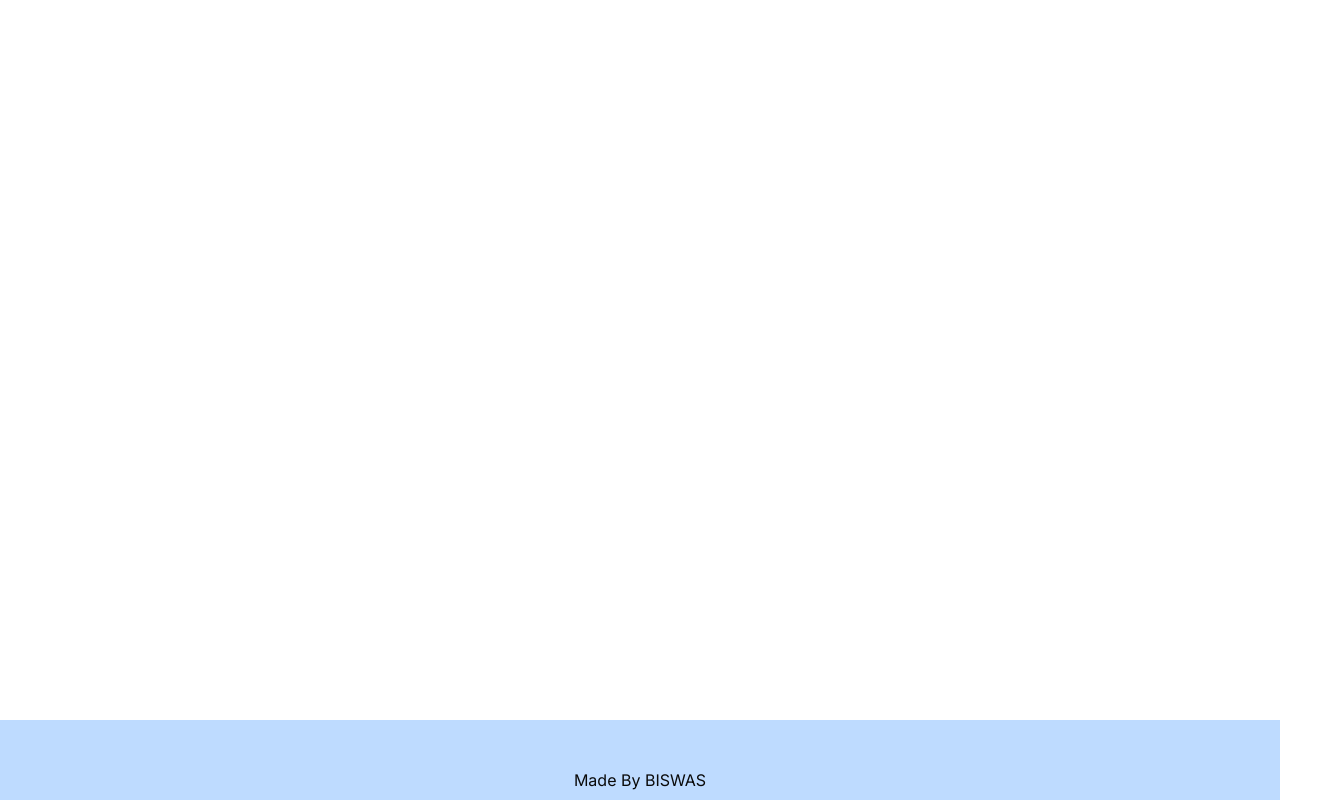
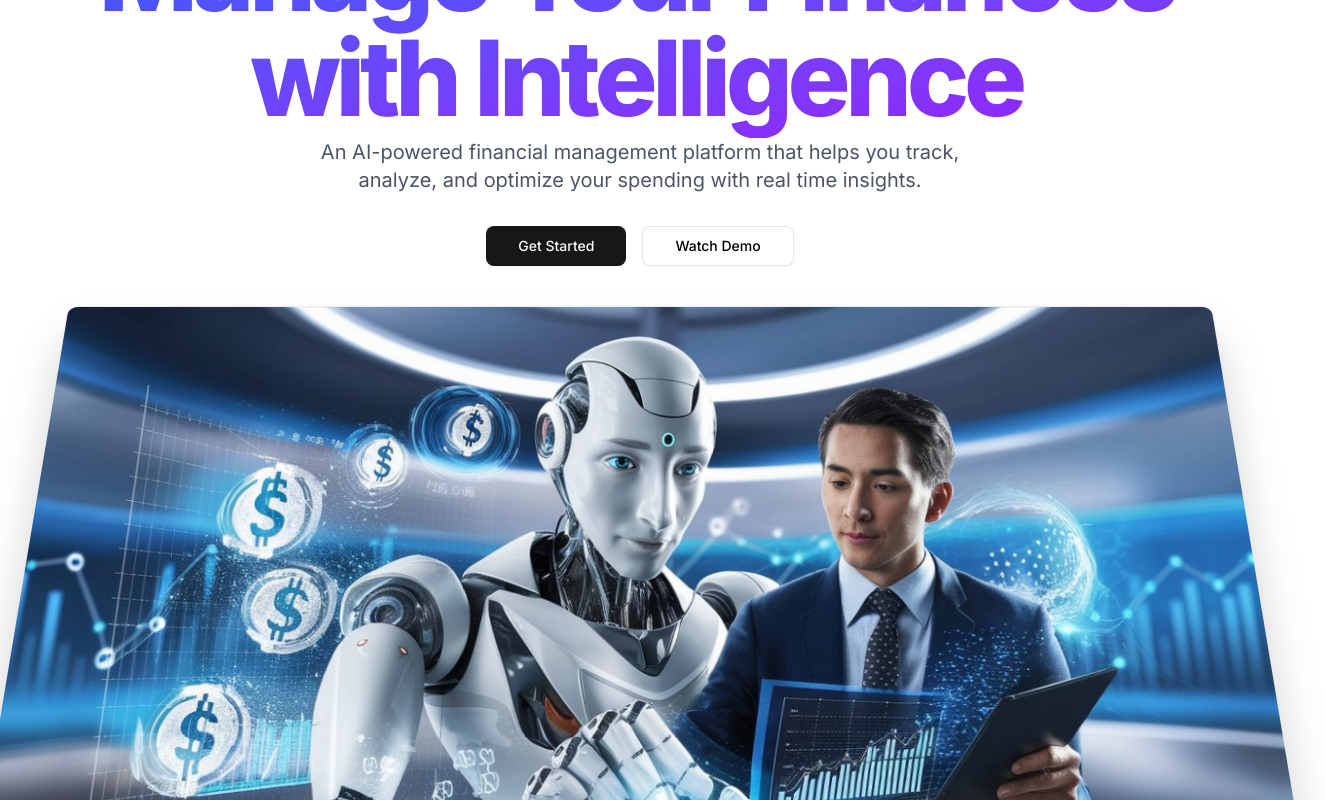
Before and after one commit to aritra0085/welth, a Next.js app: page / in a window 1280 px wide. Shown: the part 240-1040 px from the top of the page, 1326 px wide, since content can reach past the window. Built offline with nearby package versions, Linux system fonts and the light colour scheme; no server answers.

Commit message:
add animations

```diff
--- a/app/globals.css
+++ b/app/globals.css
@@ -45,8 +45,8 @@
 
 :root {
   --radius: 0.625rem;
-  --background: oklch(1 0 0);
-  --foreground: oklch(0.145 0 0);
+  --background: #ffffff;
+  --foreground: #000000;
   --card: oklch(1 0 0);
   --card-foreground: oklch(0.145 0 0);
   --popover: oklch(1 0 0);
@@ -60,9 +60,9 @@
   --accent: oklch(0.97 0 0);
   --accent-foreground: oklch(0.205 0 0);
   --destructive: oklch(0.577 0.245 27.325);
-  --border: oklch(0.922 0 0);
+  --border: #e5e7eb;
   --input: oklch(0.922 0 0);
-  --ring: oklch(0.708 0 0);
+  --ring: #3b82f6;
   --chart-1: oklch(0.646 0.222 41.116);
   --chart-2: oklch(0.6 0.118 184.704);
   --chart-3: oklch(0.398 0.07 227.392);
@@ -120,3 +120,23 @@
     @apply bg-background text-foreground;
   }
 }
+@layer utilities {
+  .gradient-title {
+    @apply bg-gradient-to-br from-blue-600 to-purple-600 font-extrabold tracking-tighter pr-2 pb-2 text-transparent bg-clip-text;
+  }
+}
+
+.hero-image-wrapper {
+  perspective: 1000px;
+
+}
+
+.hero-image{
+  transform: rotateX(15deg) scale(1) ;
+  transition: transform 0.5s ease-out;
+  will-change: transform;
+}
+
+.hero-image.scrolled {
+  transform: rotateX(0deg) scale(1) translate(40px);
+}
--- a/app/page.js
+++ b/app/page.js
@@ -1,7 +1,7 @@
-import { Button } from "@/components/ui/button";
+import HeroSection from "@/components/ui/hero";
 
 export default function Home() {
   return <div className="mt-40">
-    <Button variant="destructive">hello first time</Button>
+    <HeroSection />
   </div>
 }
--- /dev/null
+++ b/app/tailwind.config.js
@@ -0,0 +1,18 @@
+/** @type {import('tailwindcss').Config} */
+module.exports = {
+  content: [
+    "./app/**/*.{js,ts,jsx,tsx}",
+    "./components/**/*.{js,ts,jsx,tsx}",
+  ],
+  theme: {
+    extend: {
+      colors: {
+        background: "var(--background)",
+        foreground: "var(--foreground)",
+        border: "var(--border)",
+        ring: "var(--ring)",
+      },
+    },
+  },
+  plugins: [],
+};
--- a/components/ui/header.jsx
+++ b/components/ui/header.jsx
@@ -2,7 +2,7 @@ import { SignedIn, SignedOut, SignInButton, SignUpButton, UserButton } from "@cl
 import Image from "next/image";
 import Link from "next/link";
 import { Button } from "./button";
-import { LayoutDashboard } from "lucide-react";
+import { LayoutDashboard, PenBox } from "lucide-react";
 
 const Header = () => {
   return (
@@ -16,12 +16,20 @@ const Header = () => {
       className="h-12 w-auto object-contain"
       />
       </Link>
-      <div>
-        <SignedIn>
-          <Link href={"/dashboard"}>
-            <Button variant="outline">
-              <LayoutDashboard size={18}/>
-              <span>Dashboard</span>
+      <div className="flex items-center space-x-4">
+            <SignedIn>
+              <Link href="/dashboard" className="text-gray-600 hover:text-blue-600 flex items-center gap-2">
+              <Button variant="outline">
+                <LayoutDashboard size={18} />
+                <span className="hidden md:inline">Dashboard</span>
+              </Button>
+            </Link>
+
+
+          <Link href={"/transaction/create"}>
+            <Button className="flex item-center gap-2">
+              <PenBox size={18}/>
+              <span className="hidden md:inline">Add Transaction</span>
             </Button>
           </Link>
         </SignedIn>
@@ -32,7 +40,13 @@ const Header = () => {
         </SignInButton>
       </SignedOut>
       <SignedIn>
-        <UserButton />
+        <UserButton
+         appearance={{
+           elements: {
+            avatarBox: "w-10 h-10",
+          },
+        }}
+      />
       </SignedIn>
       </div>
       </nav>
--- /dev/null
+++ b/components/ui/hero.jsx
@@ -0,0 +1,68 @@
+"use client"
+
+import Link from "next/link";
+import { Button } from "./button";
+import Image from "next/image";
+import { useEffect, useRef } from "react";
+
+const HeroSection = () => {
+
+    const imageRef = useRef()
+
+    useEffect(() =>{
+        const imageElement = imageRef.current;
+
+        const handleScroll=()=>{
+            const scrollPosition = window.scrollY;
+            const scrollThreshold = 100;
+
+            if (scrollPosition>scrollThreshold){
+                imageElement.classList.add("scrolled");
+
+            }else{
+                imageElement.classList.remove("scrolled");
+            }
+        };
+
+        window.addEventListener("scroll",handleScroll)
+
+        return () => window.removeEventListener("scroll", handleScroll);
+    }, []);
+
+  return <div className="pb-20 px-4">
+     <div className="container mx-auto text-center">
+        <h1 className="text-5xl md:text-8xl lg:text-[105px] pb-6 gradient-title">
+            Manage Your Finances <br /> with Intelligence
+        </h1>
+        <p className="text-xl text-gray-600 mb-8 max-w-2xl mx-auto">
+            An AI-powered financial management platform that helps you track, analyze, and optimize your spending with real time insights.
+        </p>
+        <div className="flex justify-center space-x-4">
+            <Link href="/dashboard">
+            <Button size='lg' className="px-8">
+                Get Started
+            </Button>
+            </Link>
+
+            <Link href="/dashboard">
+            <Button size='lg' variant='outline' className="px-8">
+                Watch Demo
+            </Button>
+            </Link>
+        </div>
+        <div className="hero-image-wrapper">
+            <div ref={imageRef} className="hero-image">
+                <Image src="/banner.jpeg"
+                 width={1280}
+                 height={720}
+                 alt="Dashboard Preview"
+                 className="rounded-lg shadow-2xl border mx-auto"
+                 priority
+                 />
+            </div>
+        </div>
+     </div>
+    </div>;
+};
+
+export default HeroSection;
```
Also changed, not shown: package.json (+20 -2 lines), components/hero.jsx (added), 1 other file (tests, documents, lock files or other folders).
